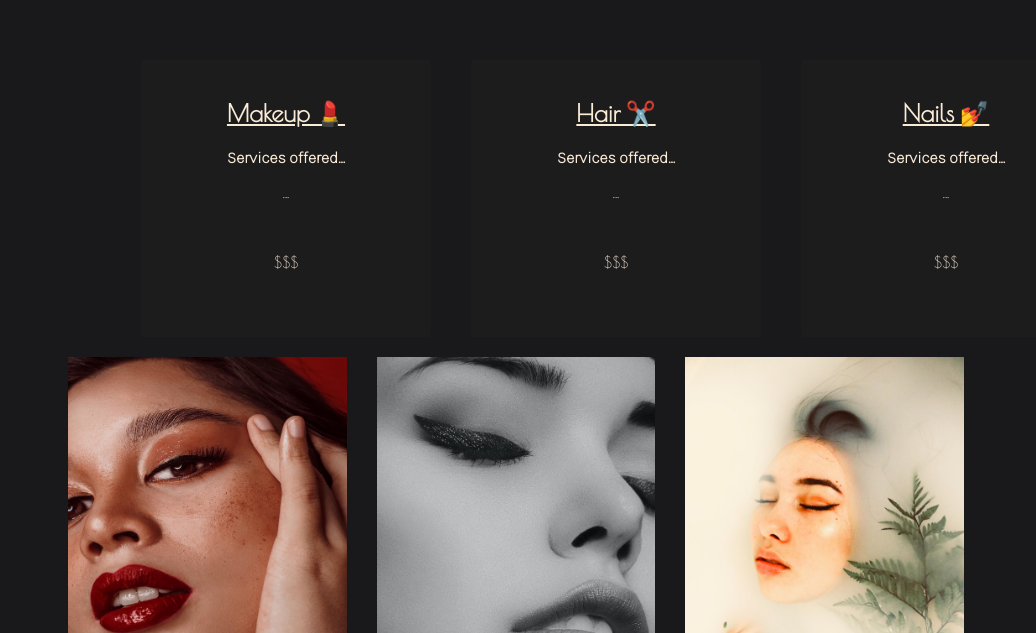
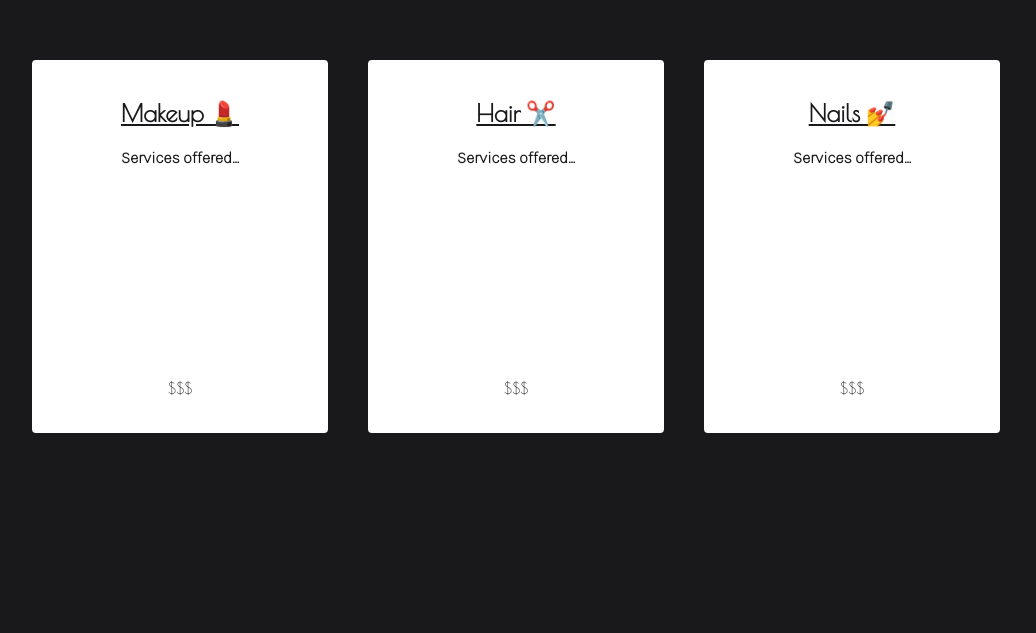
Before and after one commit to proiacm/glamlex, a React (Create React App) app: page / in a window 1280 px wide. Shown: the part 710-1343 px from the top of the page, without its empty margins (124-1160 px from the left). Built offline with nearby package versions, Linux system fonts and the light colour scheme; a web font is replaced by a local one.

Commit message:
Restyle Offer

```diff
--- a/src/Offer/Offer.css
+++ b/src/Offer/Offer.css
@@ -1,14 +1,12 @@
 .offer {
     display: inline-block;
-    width: 250px;
+    width: 20%;
     padding: 20px;
     margin: 20px;
-    position: relative;
-    left: 100px;
     border-radius: 4px;
-    background-color: #232224;
-    background: rgba(58, 58, 59, 0.1);
-    padding-bottom: 50px;
+    background-color: #FFFFFF;
+    margin-bottom: 30%;
+    color: #19181a;
 }
 
 .offer:hover {
@@ -28,6 +26,5 @@
       padding-bottom: 10px;
       margin-bottom: 10px;
       display: grid;
-      left: 2px;
     }
   }
--- a/src/Offer/Offer.js
+++ b/src/Offer/Offer.js
@@ -6,7 +6,7 @@ const Offer = (props) => {
     return (
             <div className='offer' id='offer'>
                <h2><u>{props.name}</u></h2>
-              <p className='services-text'>{props.desc}</p> ...<br/><br/><br/>
+              <p className='services-text'>{props.desc}</p> <br/><br/><br/><br/><br/><br/><br/><br/><br/><br/>
               <p>{props.price}</p>
             </div>
     )
```
